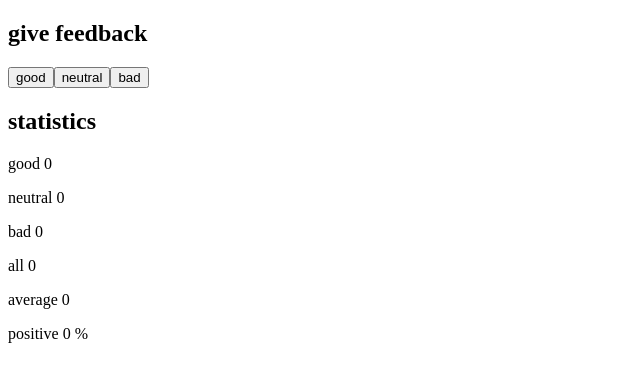
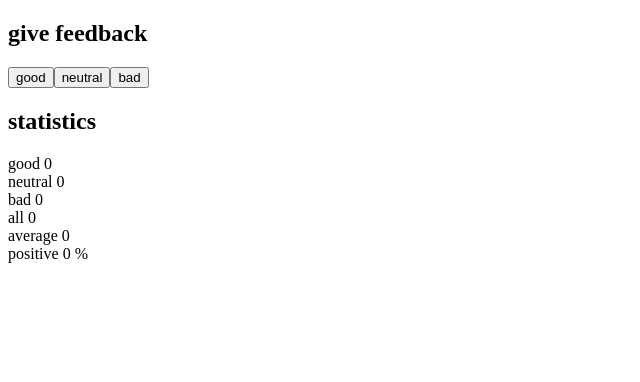
Before and after one commit to sonjaek/fullstack-exercises, a React (Create React App) app in the folder part1/unicafe/: page / in a window 1280 px wide. Shown: the top 382 px of the page, without its empty margins (0-640 px from the left). Built offline with nearby package versions, Linux system fonts and the light colour scheme.

Commit message:
Refactor

```diff
--- a/part1/unicafe/src/App.js
+++ b/part1/unicafe/src/App.js
@@ -6,21 +6,23 @@ const Button = ({ handleClick, text }) => (
   </button>
 )
 
+const Display = ({ title, value }) => <div>{title} {value}</div>
+
 const App = () => {
   const [good, setGood] = useState(0)
   const [neutral, setNeutral] = useState(0)
   const [bad, setBad] = useState(0)
   const [all, setAll] = useState(0)
 
-  // Not sure if this is a smart way to avoid NaN-values in the beginning:
+  // Avoid NaN-values in the beginning (not sure if this is a smart way):
   let average;
   let goodPercentage;
   if (all !== 0) {
     average = (good - bad) / all
-    goodPercentage = 100 * good / all
+    goodPercentage = 100 * good / all + ' %'
   } else {
     average = 0
-    goodPercentage = 0
+    goodPercentage = 0 + ' %'
   }
 
   const handleGood = () => {
@@ -48,12 +50,12 @@ const App = () => {
       </div>
       <div id='statistics-area'>
         <h2>statistics</h2>
-        <p>good {good}</p>
-        <p>neutral {neutral}</p>
-        <p>bad {bad}</p>
-        <p>all {all}</p>
-        <p>average {average}</p>
-        <p>positive {goodPercentage} %</p>
+        <Display title='good' value={good} />
+        <Display title='neutral' value={neutral} />
+        <Display title='bad' value={bad} />
+        <Display title='all' value={all} />
+        <Display title='average' value={average} />
+        <Display title='positive' value={goodPercentage} />
       </div>
     </div>
   )
```
